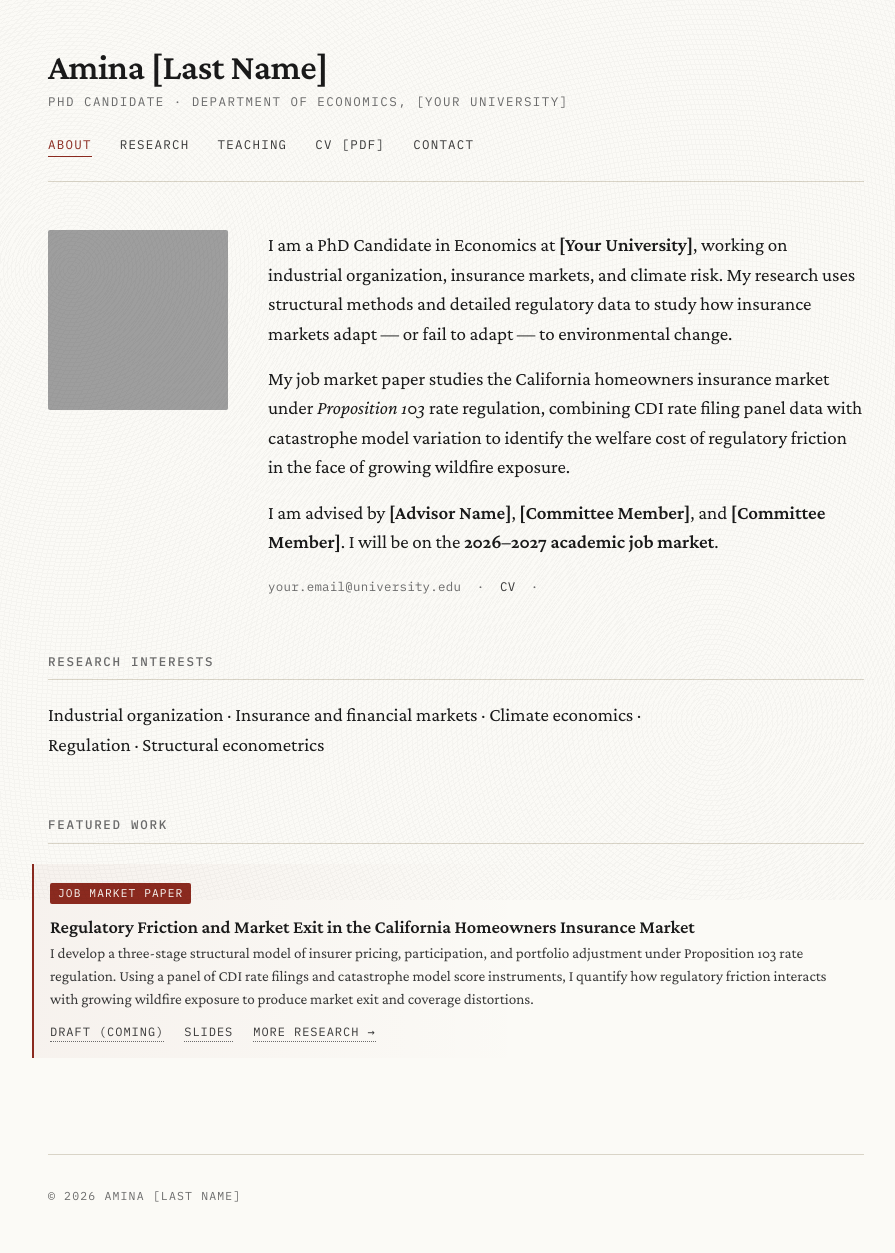
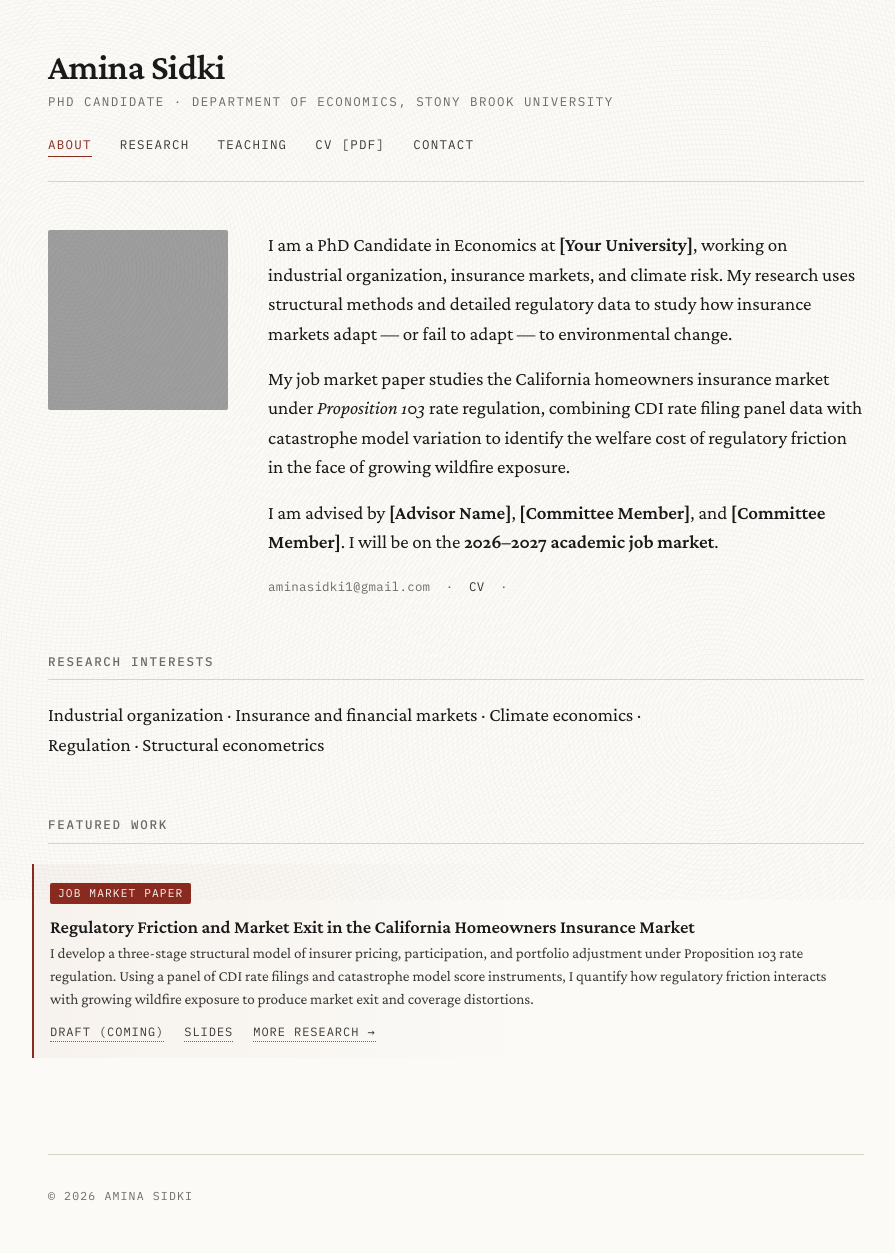
Before and after one commit to sidkiamina1-glitch/sidkiamina1-glitch.github.io, a Jekyll site: the page built from index.html, in a window 1280 px wide. Shown: the whole page, without its empty margins (184-1079 px from the left). Built offline with Jekyll 4.4.1, drawn with Linux system fonts in a browser that asks for light colours; grey boxes are pictures that could not be loaded.

Commit message:
Update _config.yml

```diff
--- a/_config.yml
+++ b/_config.yml
@@ -1,24 +1,22 @@
 # Site settings
-title: Amina [Last Name]
+title: Amina Sidki
 description: >
   PhD Candidate in Economics. Research on insurance markets,
   regulation, and climate risk.
-url: "https://YOURUSERNAME.github.io"
+url: "sidkiamina1-glitch.github.io"
 baseurl: ""
 
 # Personal info
 author:
-  name: Amina [Last Name]
-  email: your.email@university.edu
-  affiliation: Department of Economics, [Your University]
+  name: Amina Sidki
+  email: aminasidki1@gmail.com
+  affiliation: Department of Economics, Stony Brook University
   position: PhD Candidate
   pronouns: she/her
   cv_pdf: /assets/files/cv.pdf
   google_scholar: # https://scholar.google.com/citations?user=YOUR_ID
-  github: # https://github.com/YOURUSERNAME
-  linkedin: # https://linkedin.com/in/YOURNAME
-  twitter: # https://twitter.com/YOURHANDLE
-  ssrn: # https://papers.ssrn.com/sol3/cf_dev/AbsByAuth.cfm?per_id=YOUR_ID
+  github: # https://github.com/sidkiamina1-glitch
+  linkedin: # https://linkedin.com/in/amina-sidki-19462260
 
 # Build settings
 markdown: kramdown
```
